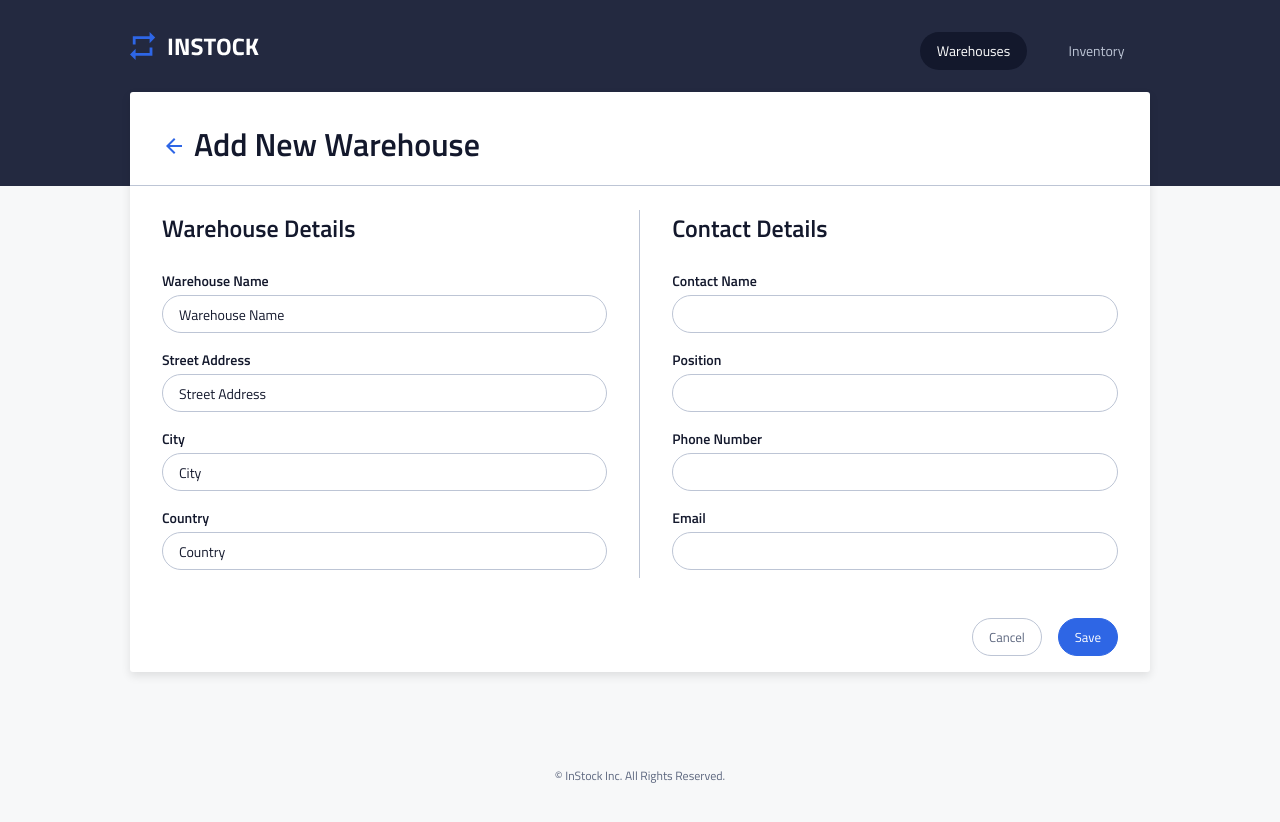
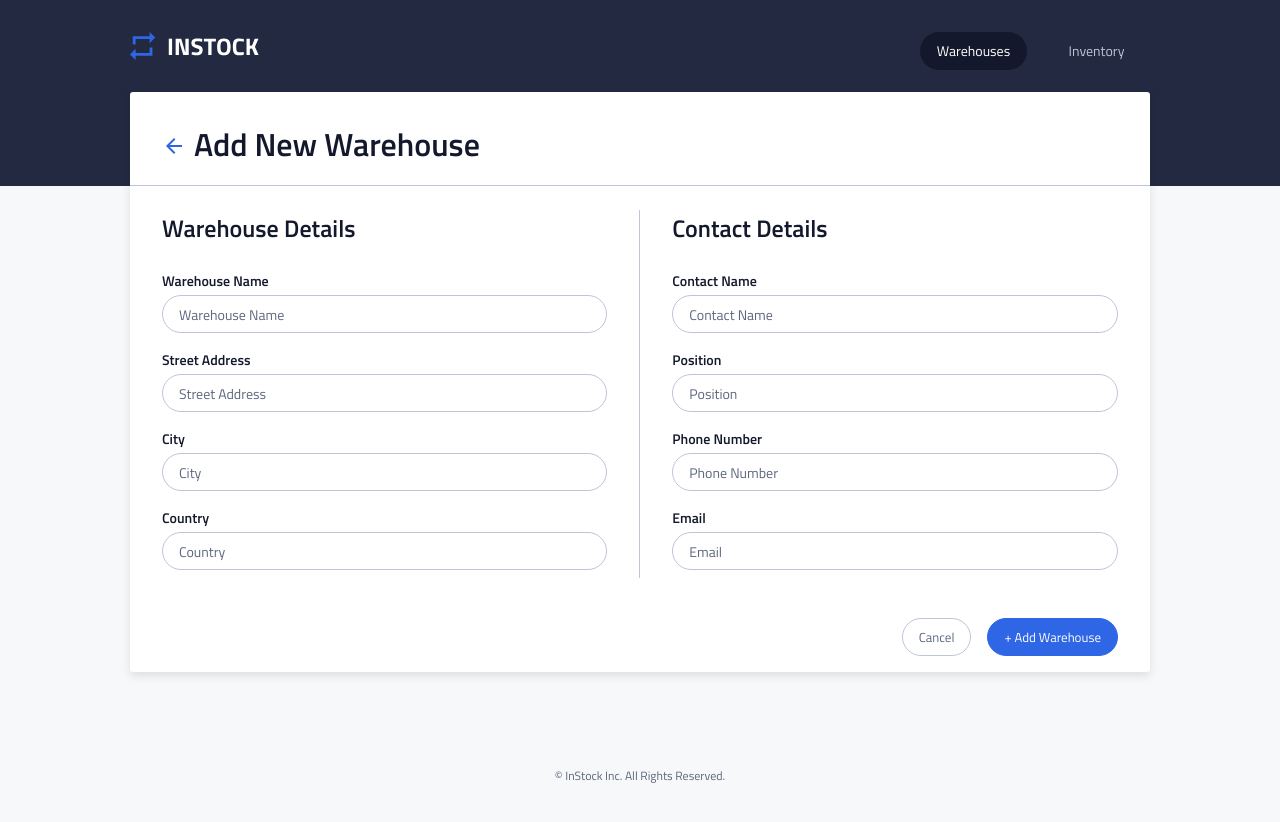
Before and after one commit to Chaofan-Pro/merge-masters-instock-frontend, a React (Vite) app: page /warehouses/add in a window 1280 px wide. Shown: the top 822 px of the page. Built offline with nearby package versions, Linux system fonts and the light colour scheme; no server answers.

Commit message:
add form header as a component

```diff
--- /dev/null
+++ b/src/components/FormHeader/FormHeader.jsx
@@ -0,0 +1,20 @@
+import "./FormHeader.scss";
+import { Link } from "react-router-dom";
+import backArrow from "../../assets/icons/arrow_back-24px.svg";
+
+const FormHeader = ({ backLink, title }) => {
+  return (
+    <section className="main-header">
+      <Link className="link" to={backLink}>
+        <img
+          className="main-heading__back-icon"
+          src={backArrow}
+          alt="back arrow"
+        />
+      </Link>
+      <h3 className="main-heading__name">{title}</h3>
+    </section>
+  );
+};
+
+export default FormHeader;
--- /dev/null
+++ b/src/components/FormHeader/FormHeader.scss
@@ -0,0 +1,13 @@
+@use "../../styles/partials/variables" as *;
+@use "../../styles/partials/global" as *;
+@use "../../styles/partials/mixin" as *;
+
+.main-header {
+  @extend .main-heading__container;
+  padding: 2rem 0 1.5rem 1rem;
+  align-items: flex-end;
+  border-bottom: 1px solid $secondary-color2;
+  @include tablet {
+    padding: 2rem 0 1.3125rem 2rem;
+  }
+}
--- a/src/components/Input/Input.jsx
+++ b/src/components/Input/Input.jsx
@@ -1,14 +1,26 @@
 import "./Input.scss";
 import Error from "../Error/Error";
+import { useLocation } from "react-router-dom";
 
-const Input = ({ label, id, value, placeholder, isInputValid, changeInputHandle }) => {
+const Input = ({
+  label,
+  id,
+  value,
+  placeholder,
+  isInputValid,
+  changeInputHandle,
+}) => {
+  const location = useLocation().pathname;
+
   return (
     <>
       <label className="form__label" htmlFor={id}>
         {label}
       </label>
       <input
-        className={`form__input ${isInputValid ? "" : "form__input--error"} `}
+        className={`form__input ${isInputValid ? "" : "form__input--error"} ${
+          location.includes("add") ? "form__input--add" : ""
+        }`}
         type="text"
         id={id}
         value={value}
--- a/src/components/Input/Input.scss
+++ b/src/components/Input/Input.scss
@@ -43,5 +43,11 @@
       font-size: 0.875rem;
       height: 2.375rem;
     }
+    &--add {
+      @extend .form__input;
+      &::placeholder {
+        color: $secondary-color1;
+      }
+    }
   }
 }
--- a/src/pages/AddWarehousePage/AddWarehousePage.jsx
+++ b/src/pages/AddWarehousePage/AddWarehousePage.jsx
@@ -1,10 +1,9 @@
 import "./AddWarehousePage.scss";
 import axios from "axios";
 import { useState } from "react";
-import { Link } from "react-router-dom";
+import FormHeader from "../../components/FormHeader/FormHeader";
 import Input from "../../components/Input/Input";
 import BottomButtons from "../../components/BottomButtons/BottomButtons";
-import backArrow from "../../assets/icons/arrow_back-24px.svg";
 
 const AddWarehousePage = ({ baseUrl }) => {
   const [name, setName] = useState("");
@@ -159,16 +158,7 @@ const AddWarehousePage = ({ baseUrl }) => {
 
   return (
     <>
-      <section className="main-header">
-        <Link className="link" to={`/warehouses`}>
-          <img
-            className="main-heading__back-icon"
-            src={backArrow}
-            alt="back arrow"
-          />
-        </Link>
-        <h3 className="main-heading__name">Add New Warehouse</h3>
-      </section>
+      <FormHeader backLink={"/warehouses"} title={"Add New Warehouse"} />
       <form onSubmit={submitHandle}>
         <section className="form">
           <article className="form__left">
@@ -193,13 +183,14 @@ const AddWarehousePage = ({ baseUrl }) => {
                 label={contactDetail.label}
                 id={contactDetail.id}
                 value={contactDetail.value}
+                placeholder={contactDetail.label}
                 isInputValid={contactDetail.isInputValid}
                 changeInputHandle={contactDetail.changeInputHandle}
               />
             ))}
           </article>
         </section>
-        <BottomButtons link={`/warehouses`} text="Save" />
+        <BottomButtons link={`/warehouses`} text="+ Add Warehouse" />
       </form>
     </>
   );
--- a/src/pages/EditWarehousePage/EditWarehousePage.jsx
+++ b/src/pages/EditWarehousePage/EditWarehousePage.jsx
@@ -2,6 +2,7 @@ import "./EditWarehousePage.scss";
 import axios from "axios";
 import { useState, useEffect } from "react";
 import { useParams, Link } from "react-router-dom";
+import FormHeader from "../../components/FormHeader/FormHeader";
 import Input from "../../components/Input/Input";
 import BottomButtons from "../../components/BottomButtons/BottomButtons";
 import backArrow from "../../assets/icons/arrow_back-24px.svg";
@@ -179,16 +180,7 @@ const EditWarehousePage = ({ baseUrl, warehouse, fetchWarehouseDetail }) => {
 
   return (
     <>
-      <section className="main-header">
-        <Link className="link" to={`/warehouses/${id}`}>
-          <img
-            className="main-heading__back-icon"
-            src={backArrow}
-            alt="back arrow"
-          />
-        </Link>
-        <h3 className="main-heading__name">Edit Warehouse</h3>
-      </section>
+      <FormHeader backLink={`/warehouses/${id}`} title={"Edit Warehouse"} />
       <form onSubmit={submitHandle}>
         <section className="form">
           <article className="form__left">
```
